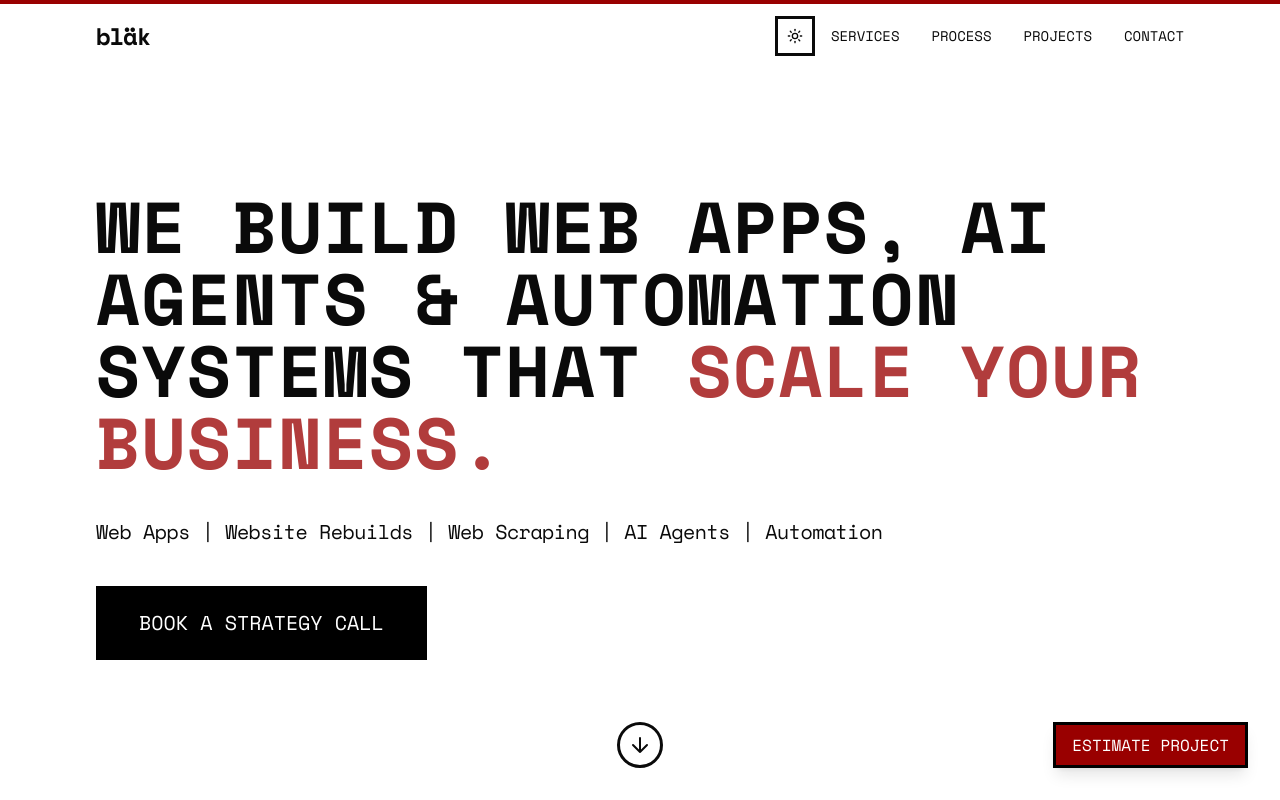
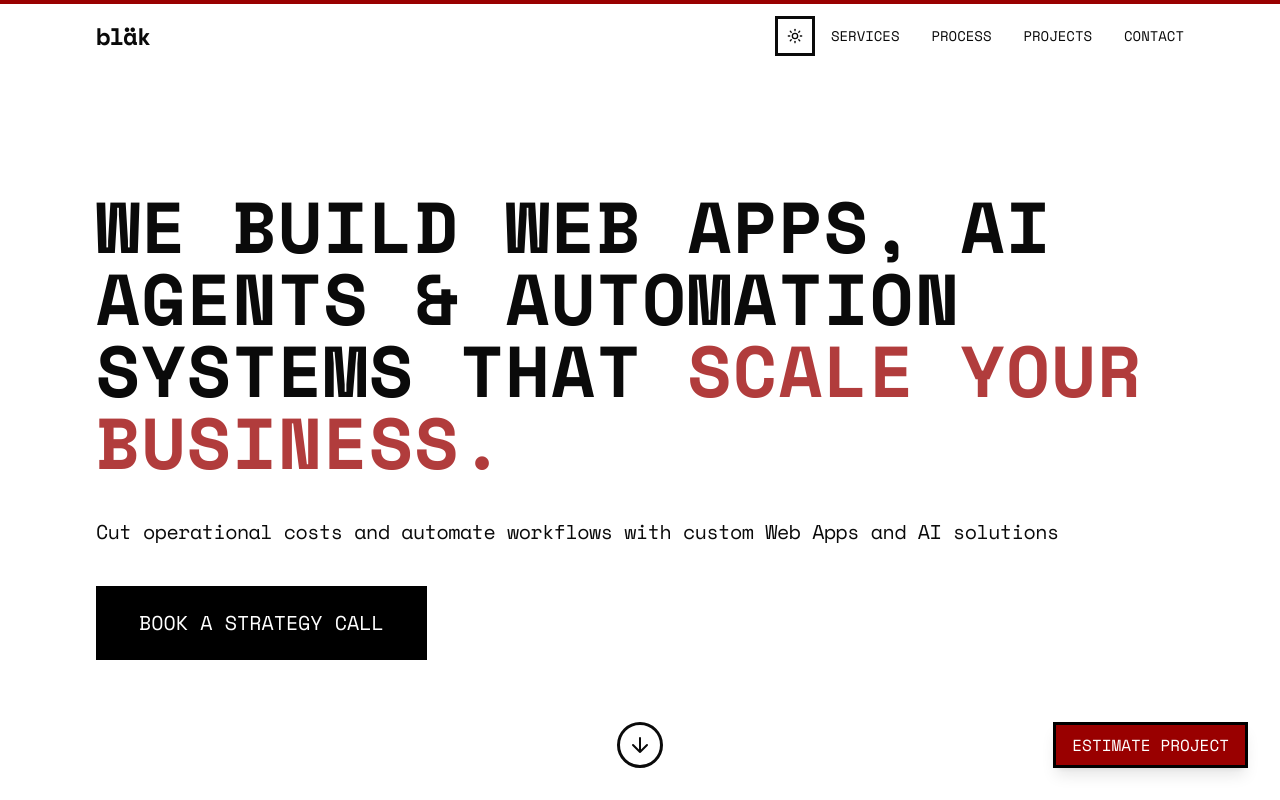
Before and after one commit to Balogunolalere/blak-website, a Next.js app: page / in a window 1280 px wide. Shown: the top 800 px of the page. Built offline with nearby package versions, Linux system fonts and the light colour scheme.

Commit message:
feat: update hero section description to highlight cost reduction and automation benefits

```diff
--- a/components/hero-section.tsx
+++ b/components/hero-section.tsx
@@ -141,7 +141,7 @@ export default function HeroSection() {
             </motion.span>
           </h2>
           <p className="font-mono text-lg sm:text-lg md:text-xl mt-8 sm:mt-10 tracking-tight">
-            Web Apps | Website Rebuilds | Web Scraping | AI Agents | Automation
+            Cut operational costs and automate workflows with custom Web Apps and AI solutions
           </p>
           <div className="mt-8 sm:mt-10">
             <Button
```
